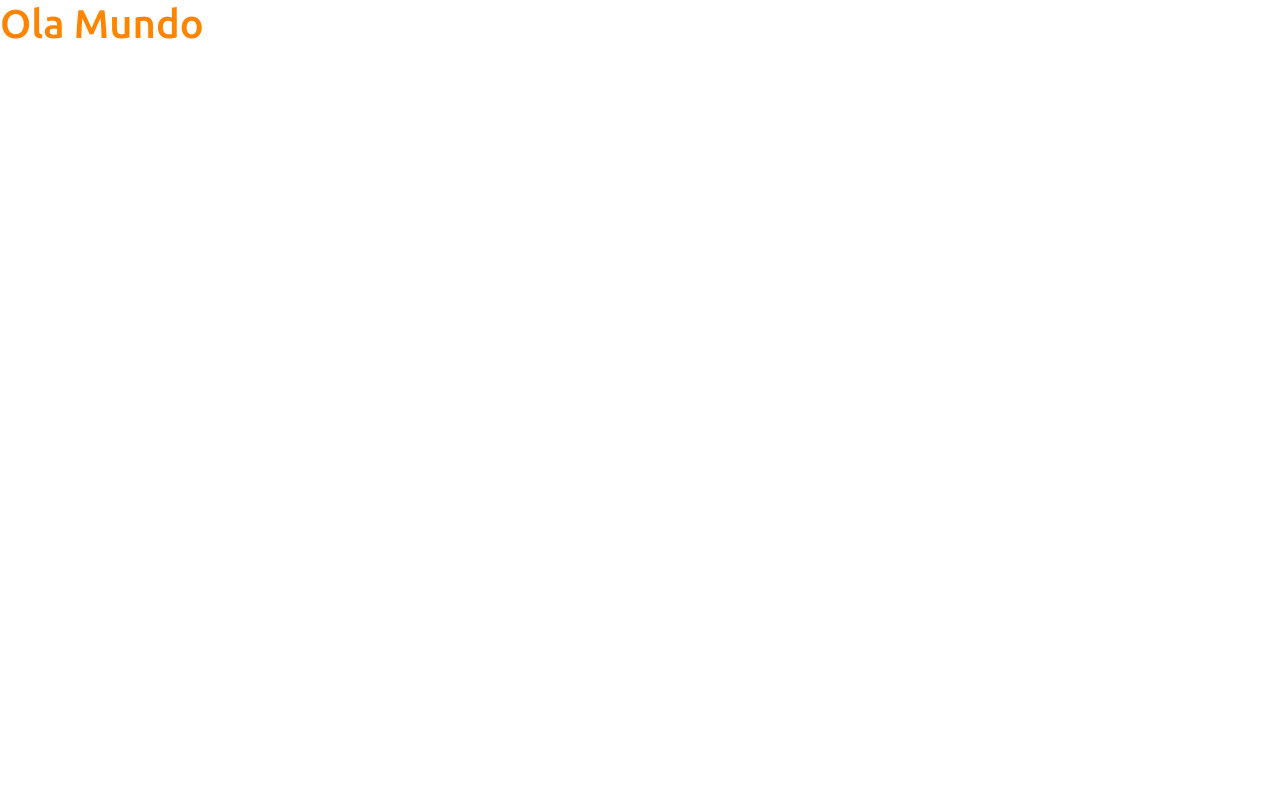
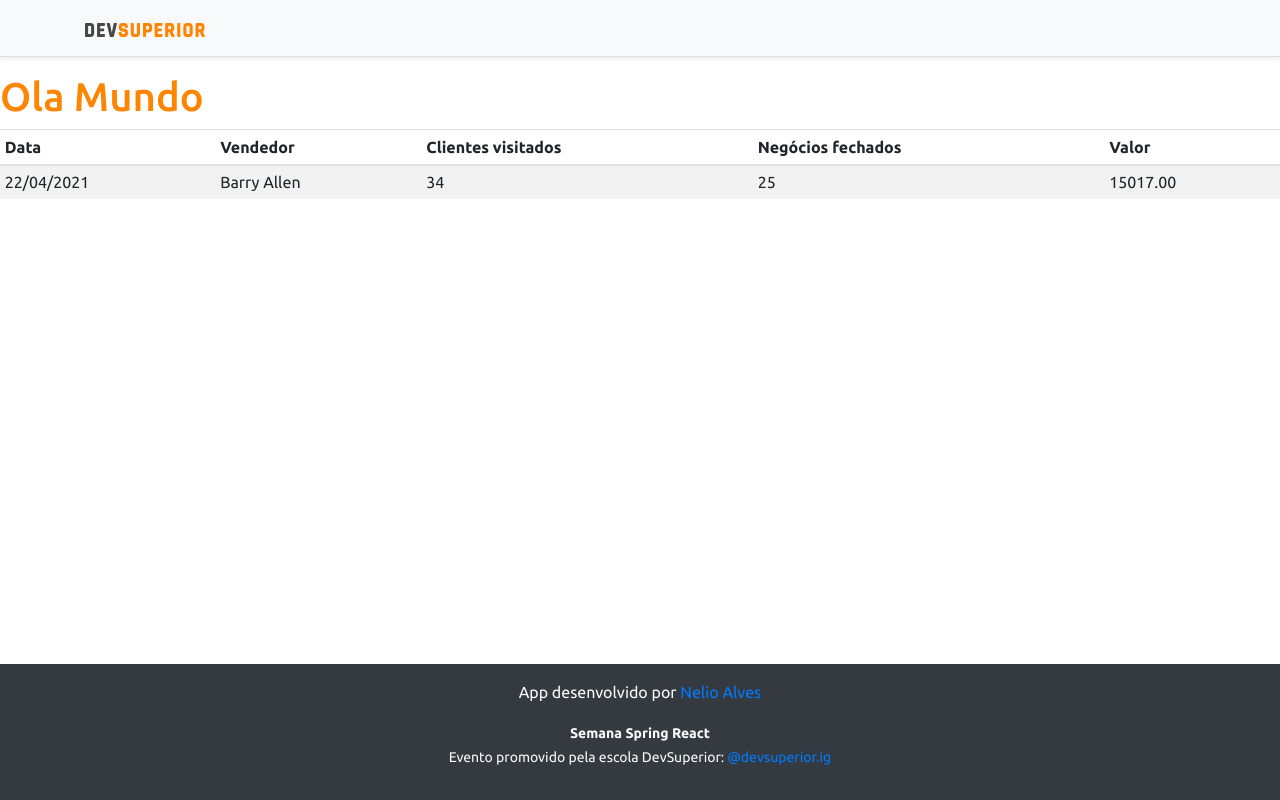
Before and after one commit to reinaldosantosrosa/projeto-sds3, a React (Create React App) app in the folder frontend/: page / in a window 1280 px wide. Built offline with nearby package versions, Linux system fonts and the light colour scheme.

Commit message:
Basic static components

```diff
--- a/frontend/src/App.tsx
+++ b/frontend/src/App.tsx
@@ -1,8 +1,22 @@
+import DataTable from "./components/DataTable";
+import Footer from "./components/footer";
+import NavBar from "./components/navbar";
+
+
 function App() {
   return (
-    <div className="text-primary">
-         <h1> Ola Mundo </h1>
-    </div>
+    <>
+      <NavBar/>
+
+      <div className="text-primary">
+        <h1> Ola Mundo </h1>
+
+        <DataTable/>
+      </div>
+
+      <Footer/>
+
+    </>
   );
 }
 
--- /dev/null
+++ b/frontend/src/components/DataTable/index.tsx
@@ -0,0 +1,28 @@
+
+const DataTable = () => {
+return (
+<div className="table-responsive">
+    <table className="table table-striped table-sm">
+        <thead>
+            <tr>
+                <th>Data</th>
+                <th>Vendedor</th>
+                <th>Clientes visitados</th>
+                <th>Negócios fechados</th>
+                <th>Valor</th>
+            </tr>
+        </thead>
+        <tbody>
+            <tr>
+                <td>22/04/2021</td>
+                <td>Barry Allen</td>
+                <td>34</td>
+                <td>25</td>
+                <td>15017.00</td>
+            </tr>
+        </tbody>
+    </table>
+</div>);
+}
+
+export default DataTable;
--- /dev/null
+++ b/frontend/src/components/footer/index.tsx
@@ -0,0 +1,13 @@
+
+const Footer = () => {
+return (
+<footer className="footer mt-auto py-3 bg-dark">
+  <div className="container">
+    <p className="text-light">App desenvolvido por <a href="https://github.com/acenelio" target="_blank" rel="noreferrer">Nelio Alves</a></p>
+    <p className="text-light"><small><strong>Semana Spring React</strong><br/>
+      Evento promovido pela escola DevSuperior: <a href="https://instagram.com/devsuperior.ig" target="_blank" rel="noreferrer">@devsuperior.ig</a></small></p>
+  </div>
+</footer>);
+}
+
+export default Footer;
--- /dev/null
+++ b/frontend/src/components/navbar/index.tsx
@@ -0,0 +1,15 @@
+import imgs from "assets/img/ds_dark.svg";
+
+const NavBar = () => {
+    return (
+        <div className="d-flex flex-column flex-md-row align-items-center p-3 px-md-4 mb-3 bg-light border-bottom shadow-sm">
+            <div className="container">
+                <nav className="my-2 my-md-0 mr-md-3">
+                    <img src={imgs} alt="DevSuperior" width="120" />
+                </nav>
+            </div>
+        </div>
+    );
+}
+
+export default NavBar;
```
Also changed, not shown: frontend/src/assets/img/ds_dark.svg (added).
